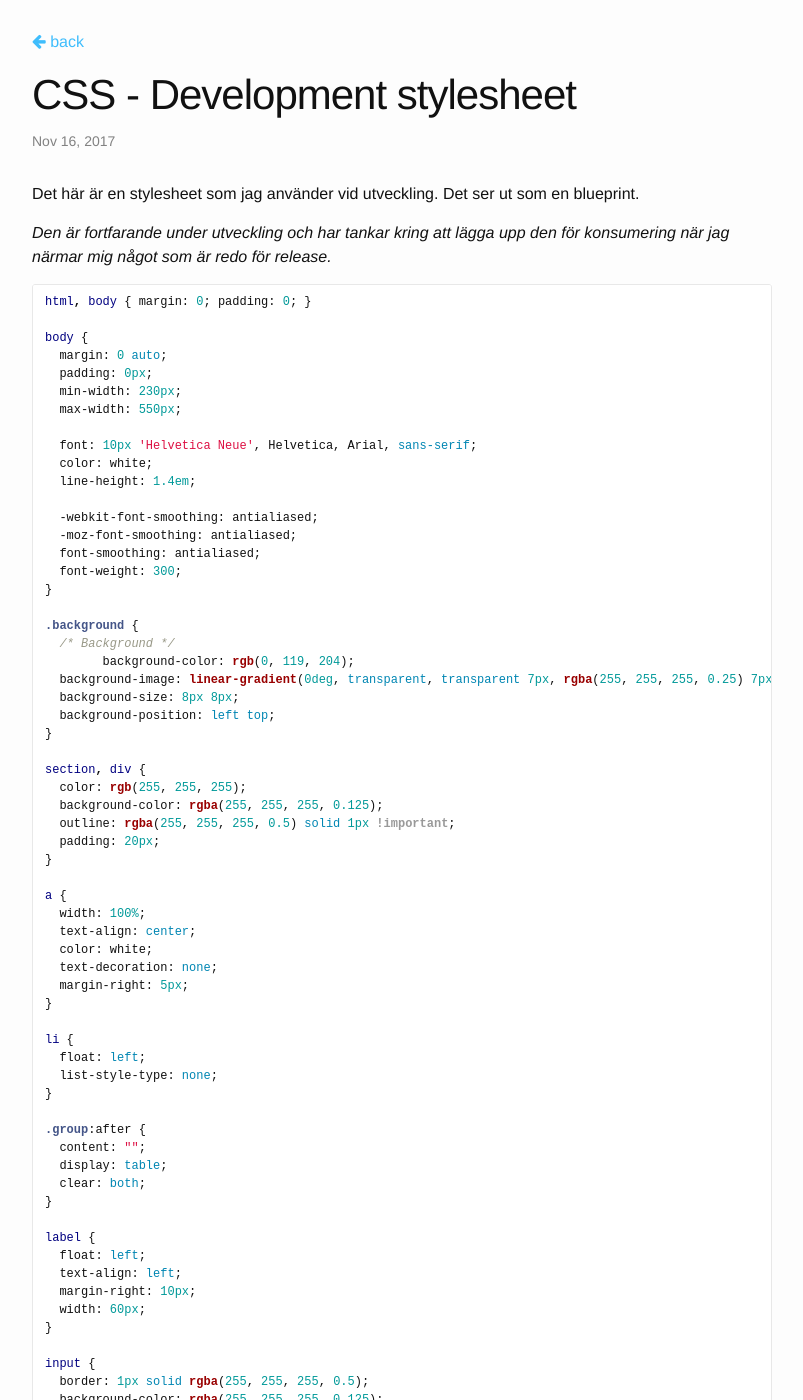
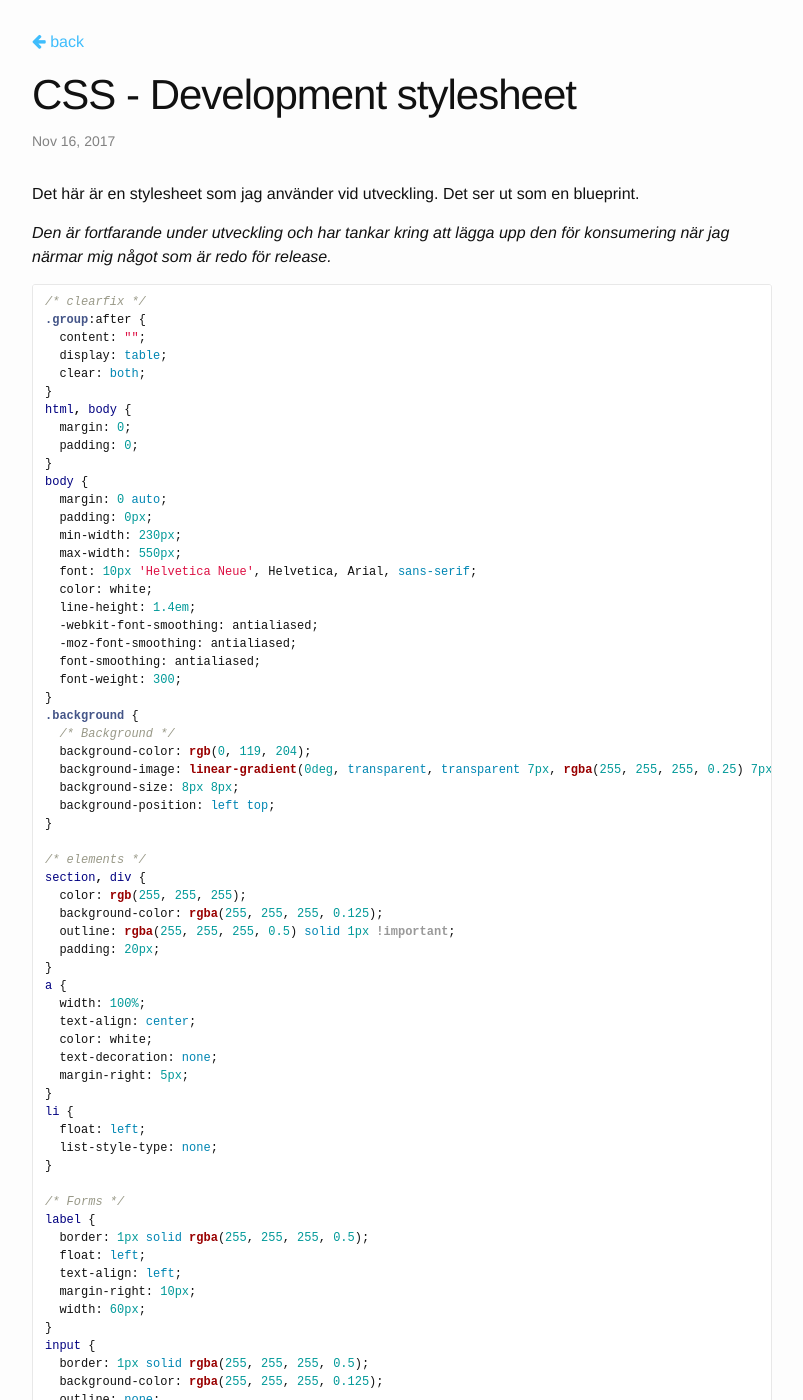
Before and after one commit to develdoe/develdoe.github.io, a Jekyll site: the page built from _posts/2017-11-16-css-development-stylesheet.md, in a window 1280 px wide and 1400 px high. Shown: the whole window, without its empty margins (238-1041 px from the left). Built offline with Jekyll 4.4.1, drawn with Linux system fonts in a browser that asks for light colours.

Commit message:
Update 2017-11-16-css-development-stylesheet.md

````diff
--- a/_posts/2017-11-16-css-development-stylesheet.md
+++ b/_posts/2017-11-16-css-development-stylesheet.md
@@ -8,39 +8,44 @@ Det här är en stylesheet som jag använder vid utveckling. Det ser ut som en b
 *Den är fortfarande under utveckling och har tankar kring att lägga upp den för konsumering när jag närmar mig något som är redo för release.*
 
 ```css
-html, body { margin: 0; padding: 0; }
-
+/* clearfix */
+.group:after {
+  content: "";
+  display: table;
+  clear: both;
+}
+html, body {
+  margin: 0;
+  padding: 0;
+}
 body {
   margin: 0 auto;
   padding: 0px;
   min-width: 230px;
   max-width: 550px;
-
   font: 10px 'Helvetica Neue', Helvetica, Arial, sans-serif;
   color: white;
   line-height: 1.4em;
-
   -webkit-font-smoothing: antialiased;
   -moz-font-smoothing: antialiased;
   font-smoothing: antialiased;
   font-weight: 300;
 }
-
 .background {
   /* Background */
-	background-color: rgb(0, 119, 204);
+  background-color: rgb(0, 119, 204);
   background-image: linear-gradient(0deg, transparent, transparent 7px, rgba(255, 255, 255, 0.25) 7px), linear-gradient(90deg, transparent, transparent 7px, rgba(255, 255, 255, 0.25) 7px);
   background-size: 8px 8px;
   background-position: left top;
 }
 
+/* elements */
 section, div {
   color: rgb(255, 255, 255);
   background-color: rgba(255, 255, 255, 0.125);
   outline: rgba(255, 255, 255, 0.5) solid 1px !important;
   padding: 20px;
 }
-
 a {
   width: 100%;
   text-align: center;
@@ -48,25 +53,19 @@ a {
   text-decoration: none;
   margin-right: 5px;
 }
-
 li {
   float: left;
   list-style-type: none;
 }
 
-.group:after {
-  content: "";
-  display: table;
-  clear: both;
-}
-
+/* Forms */
 label {
+  border: 1px solid rgba(255, 255, 255, 0.5);
   float: left;
   text-align: left;
   margin-right: 10px;
   width: 60px;
 }
-
 input {
   border: 1px solid rgba(255, 255, 255, 0.5);
   background-color: rgba(255, 255, 255, 0.125);
@@ -74,12 +73,10 @@ input {
   color: white;
   font-size: 16px;
 }
-
 input::placeholder {
   font-size: 16px;
   color: rgba(255, 255, 255, 0.5);
 }
-
 button {
   color: #ffffff;
   font-size: 16px;
@@ -89,7 +86,6 @@ button {
   border: none;
   width: 100%;
 }
-
 button:hover {
   background: rgba(255, 255, 255, 0.5);
   text-decoration: none;
````
